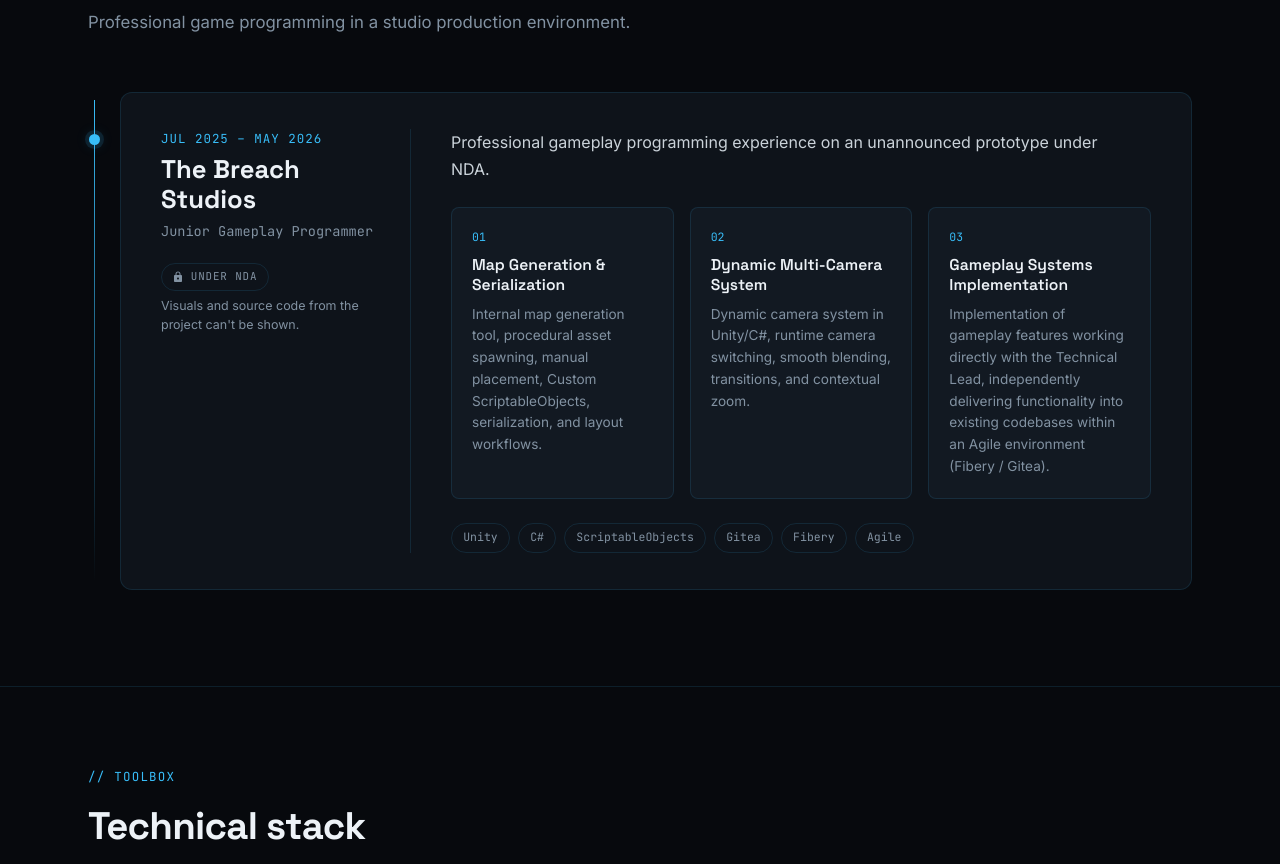
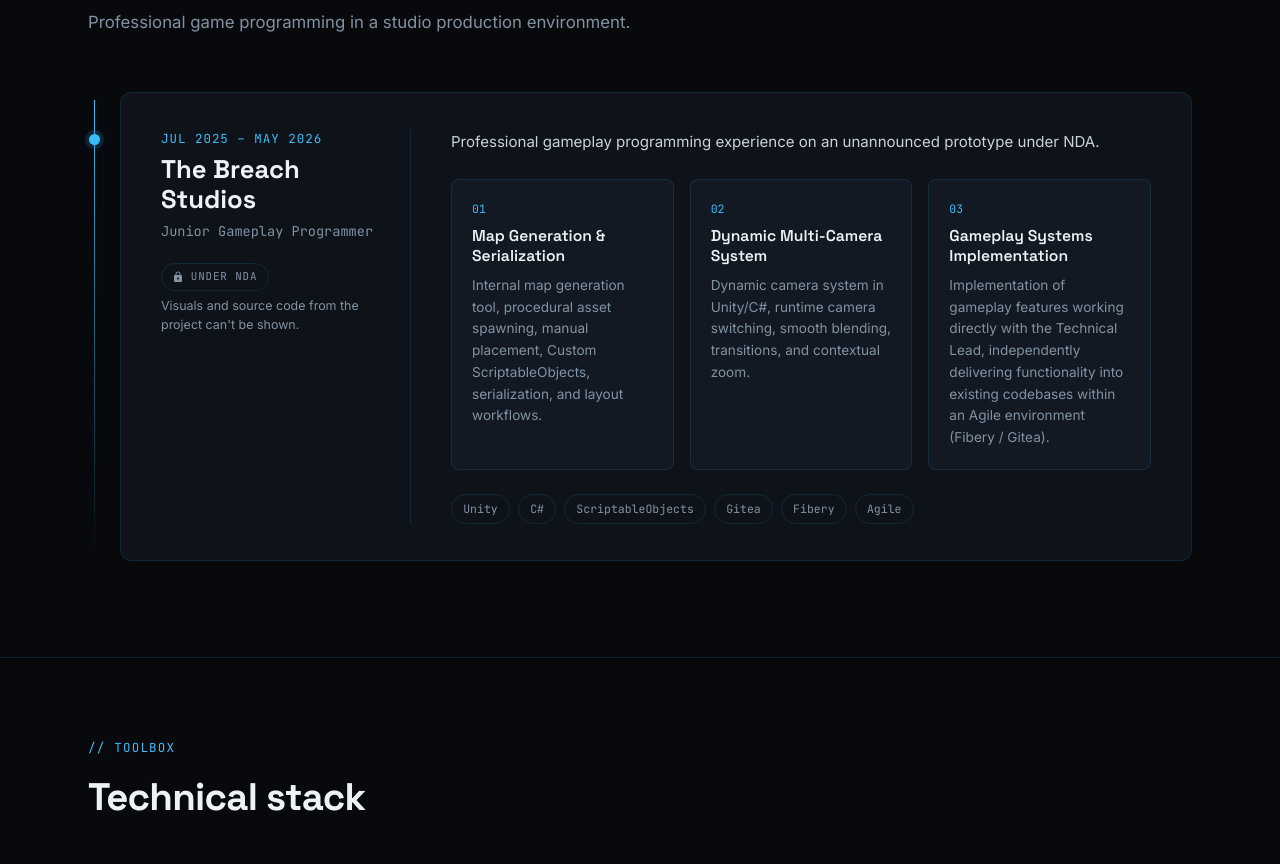
Before and after one commit to AlexRubio14/AlexRubio14.github.io, a website built with Vite: page index.html in a window 1280 px wide. Shown: the part 2206-3070 px from the top of the page. Built offline with nearby package versions, Linux system fonts and the light colour scheme; no server answers.

Commit message:
Experience: keep the summary on one line on wide screens (cqi sizing)
Co-Authored-By: Claude Opus 5.5 <noreply@anthropic.com>
Claude-Session: https://claude.ai/code/session_01CVgAY1SpLLiocv9nYJ9GBJ

```diff
--- a/src/styles/pages/home.css
+++ b/src/styles/pages/home.css
@@ -630,6 +630,11 @@
   line-height: 1.5;
 }
 
+.xp-body {
+  /* Container for the summary's cqi font-size (1cqi = 1% of this column). */
+  container-type: inline-size;
+}
+
 .xp-summary {
   max-width: 65ch;
   margin-bottom: 1.5rem;
@@ -697,6 +702,16 @@
   color: var(--text-muted);
   font-family: var(--font-mono);
   font-size: 0.72rem;
+}
+
+/* Wide screens: summary on a single line. The longest translation (ES) measures
+   ~44.9em, so 2.15cqi fills at most ~96% of the column; capped at 1rem. */
+@media (min-width: 1101px) {
+  .xp-summary {
+    max-width: none;
+    font-size: min(1rem, 2.15cqi);
+    white-space: nowrap;
+  }
 }
 
 @media (max-width: 1100px) {
```
